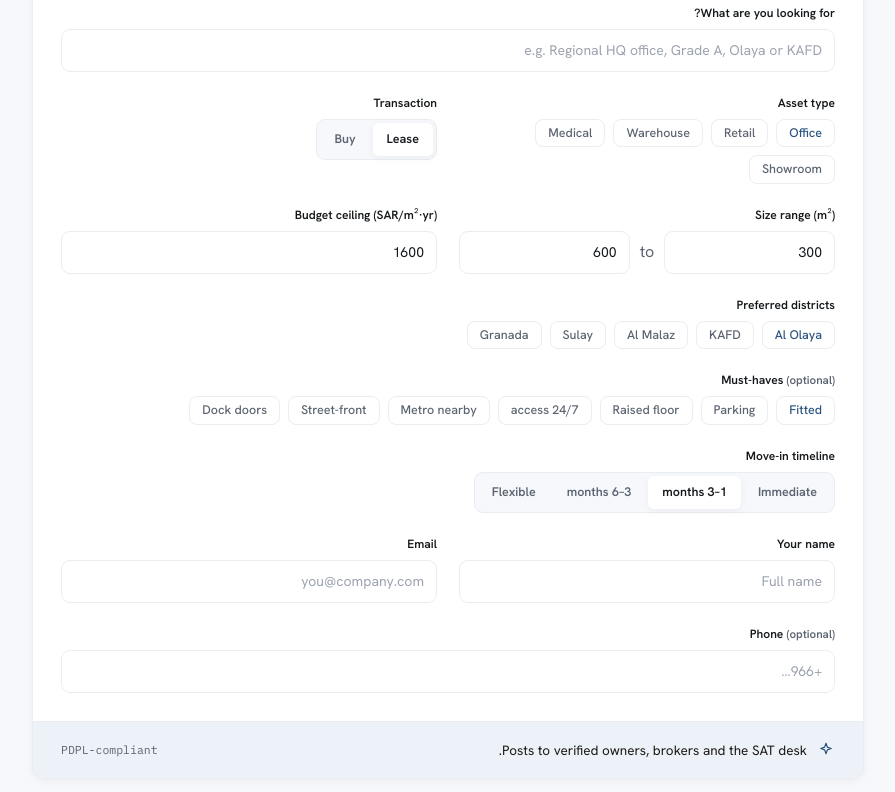
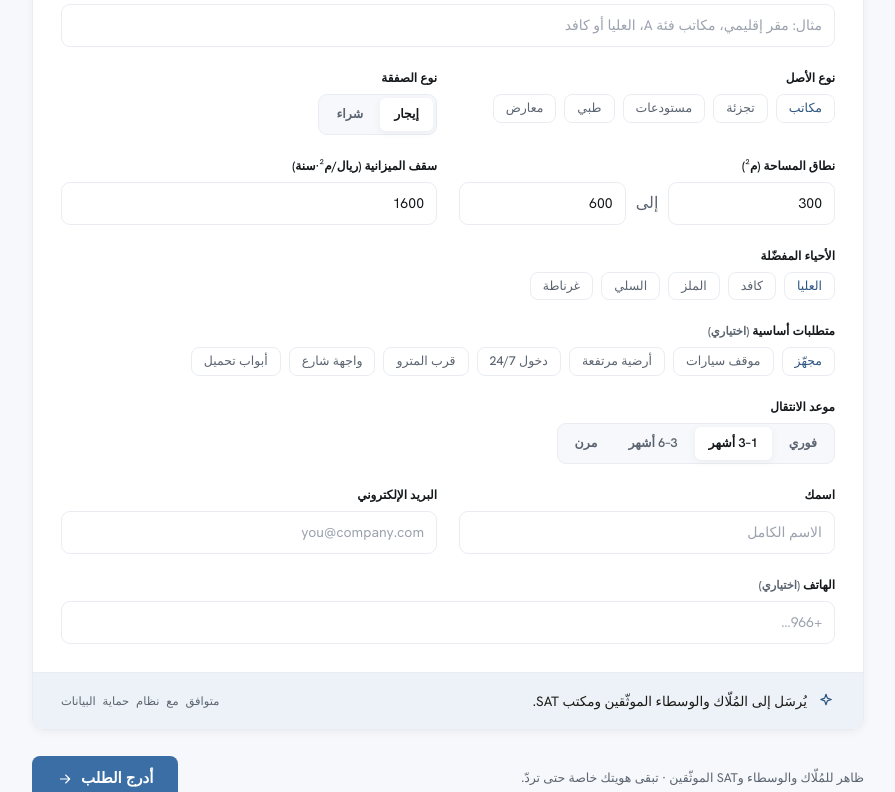
Before and after one commit to saleemzeidan123/satmarkets, a Next.js app: page /ar/post-requirement in a window 1280 px wide. Shown: the part 380-1172 px from the top of the page, without its empty margins (192-1087 px from the left). Built offline with nearby package versions, Linux system fonts and the light colour scheme.

Commit message:
i18n: Arabic localization of /post-requirement form (RTL)

```diff
--- a/src/app/[locale]/post-requirement/page.tsx
+++ b/src/app/[locale]/post-requirement/page.tsx
@@ -3,7 +3,16 @@ import { useState } from "react";
 import Link from "next/link";
 import { Icon } from "@/components/satkit";
 
-const DISTRICTS: [string, string][] = [
+export default function PostRequirementPage({ params }: { params: { locale: string } }) {
+ const locale = params.locale === "ar" ? "ar" : "en";
+ const ar = locale === "ar";
+ const DISTRICTS: [string, string][] = ar ? [
+  ["العليا", "d2222222-2222-2222-2222-222222222222"],
+  ["كافد", "d1111111-1111-1111-1111-111111111111"],
+  ["الملز", "d3333333-3333-3333-3333-333333333333"],
+  ["السلي", "d4444444-4444-4444-4444-444444444444"],
+  ["غرناطة", "d5555555-5555-5555-5555-555555555555"],
+ ] : [
   ["Al Olaya", "d2222222-2222-2222-2222-222222222222"],
   ["KAFD", "d1111111-1111-1111-1111-111111111111"],
   ["Al Malaz", "d3333333-3333-3333-3333-333333333333"],
@@ -11,19 +20,23 @@ const DISTRICTS: [string, string][] = [
   ["Granada", "d5555555-5555-5555-5555-555555555555"],
  ];
  const ASSETS = ["office", "retail", "warehouse", "medical", "showroom"];
-const MUSTS = ["Fitted", "Parking", "Raised floor", "24/7 access", "Metro nearby", "Street-front", "Dock doors"];
+ const assetLbl = (a: string) => ar
+  ? ({ office: "مكاتب", retail: "تجزئة", warehouse: "مستودعات", medical: "طبي", showroom: "معارض" } as Record<string, string>)[a] || a
+  : a[0].toUpperCase() + a.slice(1);
+ const MUSTS = ar
+  ? ["مجهّز", "موقف سيارات", "أرضية مرتفعة", "دخول 24/7", "قرب المترو", "واجهة شارع", "أبواب تحميل"]
+  : ["Fitted", "Parking", "Raised floor", "24/7 access", "Metro nearby", "Street-front", "Dock doors"];
+ const TIMELINES = ar ? ["فوري", "1–3 أشهر", "3–6 أشهر", "مرن"] : ["Immediate", "1–3 months", "3–6 months", "Flexible"];
 
-export default function PostRequirementPage({ params }: { params: { locale: string } }) {
- const locale = params.locale === "ar" ? "ar" : "en";
  const [title, setTitle] = useState("");
  const [asset, setAsset] = useState("office");
  const [deal, setDeal] = useState("lease");
  const [sizeMin, setSizeMin] = useState("300");
  const [sizeMax, setSizeMax] = useState("600");
  const [budget, setBudget] = useState("1600");
- const [districts, setDistricts] = useState<string[]>(["Al Olaya"]);
- const [musts, setMusts] = useState<string[]>(["Fitted"]);
- const [timeline, setTimeline] = useState("1–3 months");
+ const [districts, setDistricts] = useState<string[]>([DISTRICTS[0][0]]);
+ const [musts, setMusts] = useState<string[]>([MUSTS[0]]);
+ const [timeline, setTimeline] = useState(TIMELINES[1]);
  const [cName, setCName] = useState("");
  const [cEmail, setCEmail] = useState("");
  const [cPhone, setCPhone] = useState("");
@@ -38,7 +51,7 @@ export default function PostRequirementPage({ params }: { params: { locale: stri
   try {
    const district_id = districts.length ? DISTRICTS.find((d) => d[0] === districts[0])?.[1] : null;
    const r = await fetch("/api/requirements", { method: "POST", headers: { "content-type": "application/json" }, body: JSON.stringify({
-    title: title || `${asset} ${deal} requirement`, asset_type: asset, deal_type: deal, district_id, city: "Riyadh",
+    title: title || (ar ? `طلب ${assetLbl(asset)} ${deal === "lease" ? "إيجار" : "شراء"}` : `${asset} ${deal} requirement`), asset_type: asset, deal_type: deal, district_id, city: "Riyadh",
     size_min: Number(sizeMin) || null, size_max: Number(sizeMax) || null, budget: Number(budget) || null,
     timeline, must_haves: musts, notes: districts.length > 1 ? "Districts: " + districts.join(", ") : null,
     contact_name: cName || null, contact_email: cEmail || null, contact_phone: cPhone || null,
@@ -46,7 +59,7 @@ export default function PostRequirementPage({ params }: { params: { locale: stri
    const j = await r.json();
    if (j.error) { setErr(j.error); setBusy(false); return; }
    setDone({ ref: j.ref, match: j.match, notified: j.notified || [], id: j.id || "" });
-  } catch { setErr("Something interrupted the submission. Please try again."); }
+  } catch { setErr(ar ? "حدث ما قاطع الإرسال. حاول مرة أخرى." : "Something interrupted the submission. Please try again."); }
   setBusy(false);
  }
 
@@ -56,21 +69,21 @@ export default function PostRequirementPage({ params }: { params: { locale: stri
     <div style={{ padding: "40px 24px 56px", maxWidth: 720, margin: "0 auto" }}>
      <div className="card pad" style={{ boxShadow: "var(--sh-1)", textAlign: "center" }}>
       <span style={{ width: 56, height: 56, borderRadius: "50%", background: "var(--green)", color: "#fff", display: "inline-flex", alignItems: "center", justifyContent: "center" }}><Icon.check size={28} /></span>
-      <div className="eyebrow" style={{ marginTop: 16 }}>Requirement {done.ref} is live</div>
-      <h1 style={{ fontSize: 24, fontWeight: 700, letterSpacing: "-.02em", margin: "8px 0 6px" }}>The market is now working for you</h1>
-      <p className="muted" style={{ fontSize: 14, lineHeight: 1.6, maxWidth: 460, margin: "0 auto" }}>Your requirement is posted to the SAT exchange. We&apos;ve notified the people who can fill it, and you&apos;ll see here whenever someone shows interest, your contact details stay private until you reply.</p>
+      <div className="eyebrow" style={{ marginTop: 16 }}>{ar ? `الطلب ${done.ref} مباشر` : `Requirement ${done.ref} is live`}</div>
+      <h1 style={{ fontSize: 24, fontWeight: 700, letterSpacing: "-.02em", margin: "8px 0 6px" }}>{ar ? "السوق يعمل لصالحك الآن" : "The market is now working for you"}</h1>
+      <p className="muted" style={{ fontSize: 14, lineHeight: 1.6, maxWidth: 460, margin: "0 auto" }}>{ar ? "تم إدراج طلبك في منصّة SAT. أبلغنا من يمكنهم تلبيته، وسترى هنا متى أبدى أحد اهتماماً، وتبقى بيانات تواصلك خاصة حتى تردّ." : "Your requirement is posted to the SAT exchange. We’ve notified the people who can fill it, and you’ll see here whenever someone shows interest, your contact details stay private until you reply."}</p>
       <div style={{ display: "grid", gridTemplateColumns: "1fr 1fr", gap: 12, margin: "22px 0" }}>
-       <div className="card pad" style={{ boxShadow: "none", background: "var(--cool)" }}><div className="tnum" style={{ fontSize: 26, fontWeight: 600, color: "var(--azure-d)" }}>{done.match}</div><div className="muted" style={{ fontSize: 12 }}>verified spaces match today</div></div>
-       <div className="card pad" style={{ boxShadow: "none", background: "var(--cool)" }}><div className="tnum" style={{ fontSize: 26, fontWeight: 600 }}>3</div><div className="muted" style={{ fontSize: 12 }}>audiences notified</div></div>
+       <div className="card pad" style={{ boxShadow: "none", background: "var(--cool)" }}><div className="tnum" style={{ fontSize: 26, fontWeight: 600, color: "var(--azure-d)" }}>{done.match}</div><div className="muted" style={{ fontSize: 12 }}>{ar ? "مساحات موثّقة تطابق اليوم" : "verified spaces match today"}</div></div>
+       <div className="card pad" style={{ boxShadow: "none", background: "var(--cool)" }}><div className="tnum" style={{ fontSize: 26, fontWeight: 600 }}>3</div><div className="muted" style={{ fontSize: 12 }}>{ar ? "جهات أُبلغت" : "audiences notified"}</div></div>
       </div>
-      <div className="col gap8" style={{ textAlign: "left", maxWidth: 420, margin: "0 auto 22px" }}>
+      <div className="col gap8" style={{ textAlign: ar ? "right" : "left", maxWidth: 420, margin: "0 auto 22px" }}>
        {done.notified.map((n, i) => (
         <div key={i} className="row gap8" style={{ fontSize: 13 }}><span style={{ color: "var(--green)" }}><Icon.check size={15} /></span>{n}</div>
        ))}
       </div>
       <div className="row gap10" style={{ justifyContent: "center" }}>
-       <Link href={`/${locale}/requirements/${done.id}`} className="btn primary lg">View your requirement <Icon.arrow size={16} /></Link>
-       <Link href={`/${locale}/requirements`} className="btn secondary">All requirements</Link>
+       <Link href={`/${locale}/requirements/${done.id}`} className="btn primary lg">{ar ? "اعرض طلبك" : "View your requirement"} <Icon.arrow size={16} /></Link>
+       <Link href={`/${locale}/requirements`} className="btn secondary">{ar ? "كل الطلبات" : "All requirements"}</Link>
       </div>
      </div>
     </div>
@@ -81,63 +94,63 @@ export default function PostRequirementPage({ params }: { params: { locale: stri
  return (
   <div style={{ background: "var(--cool)" }}>
    <div style={{ padding: "36px 24px 48px", maxWidth: 880, margin: "0 auto" }}>
-    <div className="eyebrow">Post a requirement</div>
-    <h1 className="serif" style={{ fontSize: 34, fontWeight: 500, letterSpacing: "-.02em", margin: "12px 0 6px" }}>Tell the market what you need</h1>
-    <p className="muted" style={{ fontSize: 15.5, maxWidth: 560, lineHeight: 1.6 }}>Post your requirement and verified owners, brokers and SAT bring matching space to you. The reverse of searching.</p>
+    <div className="eyebrow">{ar ? "أدرج طلباً" : "Post a requirement"}</div>
+    <h1 className="serif" style={{ fontSize: 34, fontWeight: 500, letterSpacing: "-.02em", margin: "12px 0 6px" }}>{ar ? "أخبر السوق بما تحتاجه" : "Tell the market what you need"}</h1>
+    <p className="muted" style={{ fontSize: 15.5, maxWidth: 560, lineHeight: 1.6 }}>{ar ? "أدرج طلبك فيأتيك المُلّاك والوسطاء وSAT الموثّقون بالمساحة المطابقة. عكس البحث." : "Post your requirement and verified owners, brokers and SAT bring matching space to you. The reverse of searching."}</p>
 
     <div className="card" style={{ marginTop: 30, padding: 0, overflow: "hidden" }}>
      <div className="row gap10" style={{ padding: "16px 24px", borderBottom: "1px solid var(--silver)", background: "var(--cool)" }}>
       <span style={{ color: "var(--harbor)" }}><Icon.doc size={18} /></span>
-      <div style={{ fontSize: 14, fontWeight: 600 }}>New requirement</div>
-      <span style={{ flex: 1 }} /><span className="tag">Draft</span>
+      <div style={{ fontSize: 14, fontWeight: 600 }}>{ar ? "طلب جديد" : "New requirement"}</div>
+      <span style={{ flex: 1 }} /><span className="tag">{ar ? "مسودة" : "Draft"}</span>
      </div>
      <div className="req-grid" style={{ padding: 28 }}>
       <div className="field" style={{ gridColumn: "1 / -1" }}>
-       <label>What are you looking for?</label>
-       <input className="input" value={title} onChange={(e) => setTitle(e.target.value)} placeholder="e.g. Regional HQ office, Grade A, Olaya or KAFD" style={inp} />
+       <label>{ar ? "عمّا تبحث؟" : "What are you looking for?"}</label>
+       <input className="input" value={title} onChange={(e) => setTitle(e.target.value)} placeholder={ar ? "مثال: مقر إقليمي، مكاتب فئة A، العليا أو كافد" : "e.g. Regional HQ office, Grade A, Olaya or KAFD"} style={{ ...inp, textAlign: ar ? "right" : "left" }} />
       </div>
       <div className="field">
-       <label>Asset type</label>
-       <div className="row gap8 wrap">{ASSETS.map((a) => <button key={a} className={"chip" + (asset === a ? " on" : "")} style={chip} onClick={() => setAsset(a)}>{a[0].toUpperCase() + a.slice(1)}</button>)}</div>
+       <label>{ar ? "نوع الأصل" : "Asset type"}</label>
+       <div className="row gap8 wrap">{ASSETS.map((a) => <button key={a} className={"chip" + (asset === a ? " on" : "")} style={chip} onClick={() => setAsset(a)}>{assetLbl(a)}</button>)}</div>
       </div>
       <div className="field">
-       <label>Transaction</label>
-       <div className="seg" style={{ alignSelf: "flex-start" }}>{["lease", "sale"].map((d) => <span key={d} className={deal === d ? "on" : ""} style={{ cursor: "pointer" }} onClick={() => setDeal(d)}>{d === "lease" ? "Lease" : "Buy"}</span>)}</div>
+       <label>{ar ? "نوع الصفقة" : "Transaction"}</label>
+       <div className="seg" style={{ alignSelf: "flex-start" }}>{["lease", "sale"].map((d) => <span key={d} className={deal === d ? "on" : ""} style={{ cursor: "pointer" }} onClick={() => setDeal(d)}>{d === "lease" ? (ar ? "إيجار" : "Lease") : (ar ? "شراء" : "Buy")}</span>)}</div>
       </div>
       <div className="field">
-       <label>Size range (m²)</label>
-       <div className="row gap10"><input className="input grow" value={sizeMin} onChange={(e) => setSizeMin(e.target.value)} style={inp} /><span className="muted">to</span><input className="input grow" value={sizeMax} onChange={(e) => setSizeMax(e.target.value)} style={inp} /></div>
+       <label>{ar ? "نطاق المساحة (م²)" : "Size range (m²)"}</label>
+       <div className="row gap10"><input className="input grow" value={sizeMin} onChange={(e) => setSizeMin(e.target.value)} style={inp} /><span className="muted">{ar ? "إلى" : "to"}</span><input className="input grow" value={sizeMax} onChange={(e) => setSizeMax(e.target.value)} style={inp} /></div>
       </div>
       <div className="field">
-       <label>Budget ceiling (SAR/m²·yr)</label>
+       <label>{ar ? "سقف الميزانية (ريال/م²·سنة)" : "Budget ceiling (SAR/m²·yr)"}</label>
        <input className="input" value={budget} onChange={(e) => setBudget(e.target.value)} style={inp} />
       </div>
       <div className="field" style={{ gridColumn: "1 / -1" }}>
-       <label>Preferred districts</label>
+       <label>{ar ? "الأحياء المفضّلة" : "Preferred districts"}</label>
        <div className="row gap8 wrap">{DISTRICTS.map(([d]) => <button key={d} className={"chip" + (districts.includes(d) ? " on" : "")} style={chip} onClick={() => toggle(districts, setDistricts, d)}>{d}</button>)}</div>
       </div>
       <div className="field" style={{ gridColumn: "1 / -1" }}>
-       <label>Must-haves <span className="hint">(optional)</span></label>
+       <label>{ar ? "متطلبات أساسية" : "Must-haves"} <span className="hint">{ar ? "(اختياري)" : "(optional)"}</span></label>
        <div className="row gap8 wrap">{MUSTS.map((m) => <button key={m} className={"chip" + (musts.includes(m) ? " on" : "")} style={chip} onClick={() => toggle(musts, setMusts, m)}>{m}</button>)}</div>
       </div>
       <div className="field" style={{ gridColumn: "1 / -1" }}>
-       <label>Move-in timeline</label>
-       <div className="seg" style={{ alignSelf: "flex-start" }}>{["Immediate", "1–3 months", "3–6 months", "Flexible"].map((t) => <span key={t} className={timeline === t ? "on" : ""} style={{ cursor: "pointer" }} onClick={() => setTimeline(t)}>{t}</span>)}</div>
+       <label>{ar ? "موعد الانتقال" : "Move-in timeline"}</label>
+       <div className="seg" style={{ alignSelf: "flex-start" }}>{TIMELINES.map((t) => <span key={t} className={timeline === t ? "on" : ""} style={{ cursor: "pointer" }} onClick={() => setTimeline(t)}>{t}</span>)}</div>
       </div>
-      <div className="field"><label>Your name</label><input className="input" value={cName} onChange={(e) => setCName(e.target.value)} placeholder="Full name" style={inp} /></div>
-      <div className="field"><label>Email</label><input className="input" value={cEmail} onChange={(e) => setCEmail(e.target.value)} placeholder="you@company.com" style={inp} /></div>
-      <div className="field" style={{ gridColumn: "1 / -1" }}><label>Phone <span className="hint">(optional)</span></label><input className="input" value={cPhone} onChange={(e) => setCPhone(e.target.value)} placeholder="+966…" style={inp} /></div>
+      <div className="field"><label>{ar ? "اسمك" : "Your name"}</label><input className="input" value={cName} onChange={(e) => setCName(e.target.value)} placeholder={ar ? "الاسم الكامل" : "Full name"} style={{ ...inp, textAlign: ar ? "right" : "left" }} /></div>
+      <div className="field"><label>{ar ? "البريد الإلكتروني" : "Email"}</label><input className="input" value={cEmail} onChange={(e) => setCEmail(e.target.value)} placeholder="you@company.com" style={inp} /></div>
+      <div className="field" style={{ gridColumn: "1 / -1" }}><label>{ar ? "الهاتف" : "Phone"} <span className="hint">{ar ? "(اختياري)" : "(optional)"}</span></label><input className="input" value={cPhone} onChange={(e) => setCPhone(e.target.value)} placeholder="+966…" style={inp} /></div>
      </div>
      <div className="row between wrap" style={{ padding: "18px 28px", borderTop: "1px solid var(--silver)", background: "var(--azure-wash)", gap: 10 }}>
-      <div className="row gap10"><span style={{ color: "var(--azure-d)" }}><Icon.spark size={18} /></span><div style={{ fontSize: 13.5 }}>Posts to verified owners, brokers and the SAT desk.</div></div>
-      <span className="mono muted" style={{ fontSize: 11.5 }}>PDPL-compliant</span>
+      <div className="row gap10"><span style={{ color: "var(--azure-d)" }}><Icon.spark size={18} /></span><div style={{ fontSize: 13.5 }}>{ar ? "يُرسَل إلى المُلّاك والوسطاء الموثّقين ومكتب SAT." : "Posts to verified owners, brokers and the SAT desk."}</div></div>
+      <span className="mono muted" style={{ fontSize: 11.5 }}>{ar ? "متوافق مع نظام حماية البيانات" : "PDPL-compliant"}</span>
      </div>
     </div>
 
     {err && <div className="card pad" style={{ marginTop: 16, borderColor: "var(--red)", color: "var(--red)", fontSize: 13 }}>{err}</div>}
     <div className="row between wrap" style={{ marginTop: 26, gap: 12 }}>
-     <span className="muted" style={{ fontSize: 12.5 }}>Visible to verified owners, brokers &amp; SAT · your identity stays private until you respond.</span>
-     <button className="btn primary lg" onClick={submit} disabled={busy}>{busy ? "Posting…" : "Post requirement"} <Icon.arrow size={16} /></button>
+     <span className="muted" style={{ fontSize: 12.5 }}>{ar ? "ظاهر للمُلّاك والوسطاء وSAT الموثّقين · تبقى هويتك خاصة حتى تردّ." : "Visible to verified owners, brokers & SAT · your identity stays private until you respond."}</span>
+     <button className="btn primary lg" onClick={submit} disabled={busy}>{busy ? (ar ? "جارٍ الإدراج…" : "Posting…") : (ar ? "أدرج الطلب" : "Post requirement")} <Icon.arrow size={16} /></button>
     </div>
    </div>
   </div>
```
Lines whose indentation alone changed are shown as unchanged.
